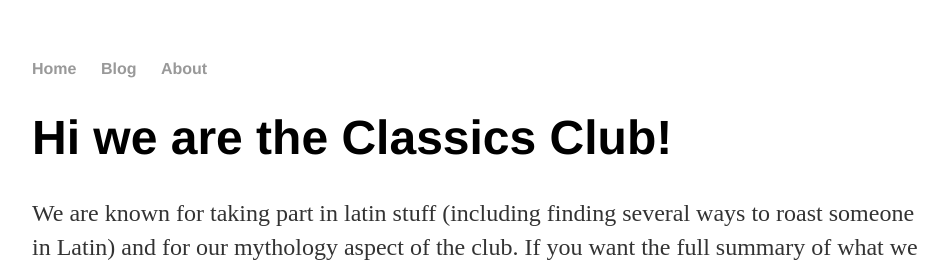
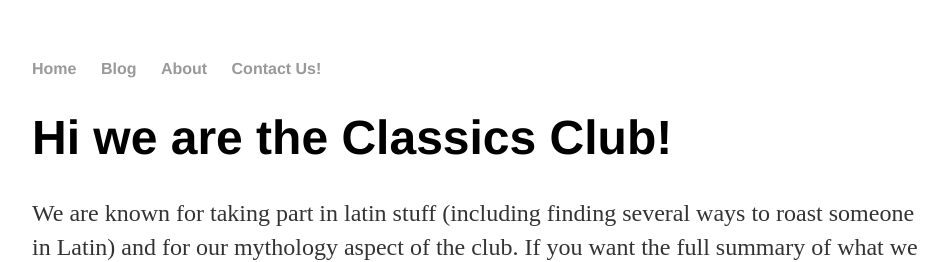
Before and after one commit to stuyCLC/stuyCLC.github.io, a Jekyll site: the page built from index.html, in a window 1280 px wide. Shown: the top 262 px of the page, without its empty margins (160-1108 px from the left). Built offline with Jekyll 4.4.1, drawn with Linux system fonts in a browser that asks for light colours.

Commit message:
Update default.html

```diff
--- a/_layouts/default.html
+++ b/_layouts/default.html
@@ -11,6 +11,7 @@
 	        		<li><a href="/">Home</a></li>
 				<li><a href="/blog">Blog</a></li>
 				<li><a href="/about">About</a></li>
+				<li><a href="/contact">Contact Us!</a></li>
 	    		</ul>
 			</nav>
 			<div class="container">
```
